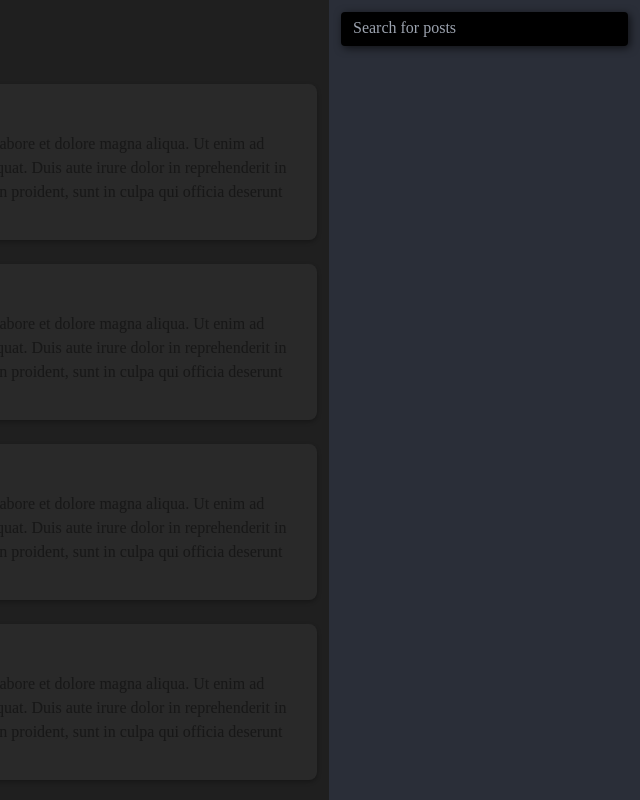
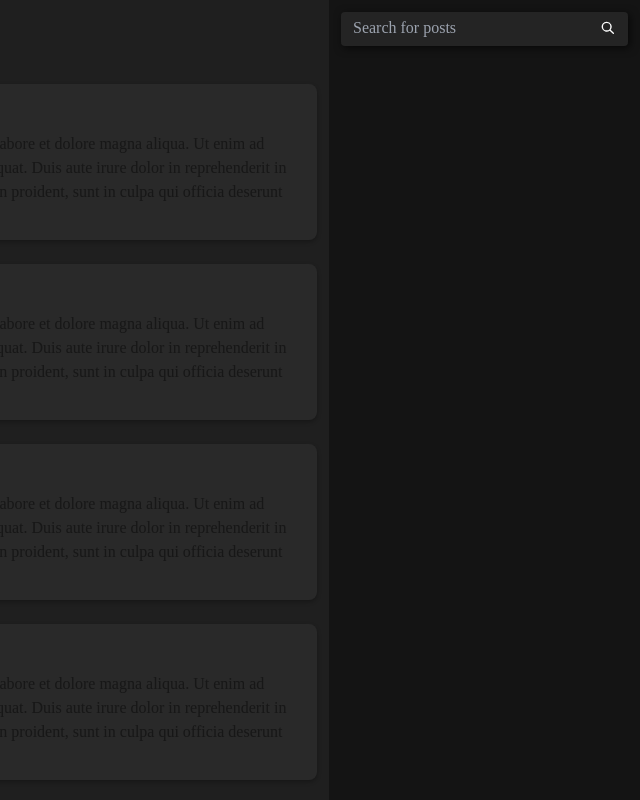
Before and after one commit to FireCubeStudios/Blog, a Next.js app: page / in a window 1280 px wide. Shown: the top 800 px of the page, without its empty margins (640-1280 px from the left). Built offline with nearby package versions, Linux system fonts and the light colour scheme.

Commit message:
SearchBox GlowUI

```diff
--- a/app/components/Search/SearchBox.module.css
+++ b/app/components/Search/SearchBox.module.css
@@ -4,13 +4,13 @@
 
     border-radius: 4px;
     margin: 12px;
-    background: black;
+    background: #242424;
     box-shadow: 2px 2px 8px rgba(0,0,0,0.64);
     transition: box-shadow 200ms ease-out;
 }
 
 .container:hover {
-    box-shadow: 2px 2px 12px rgba(0,0,0,0.84);
+    box-shadow: 2px 2px 12px rgba(0,0,0,1);
 }
 
 
@@ -46,12 +46,13 @@
     border-radius: 0 2px 2px 2px;
 }
 
-
 /* Flexbox that stores <input/> and other elements horizontally */
 .searchflexbox {
     display: flex;
     flex-direction: row;
+    background-position: center;
 }
+
 
 /*
     Remove default input styles including the border when it is focused
@@ -60,7 +61,7 @@
 .input {
     border: none;
     background: none;
-    flex-grow: 2; /* Stretch item to cover available space */
+    flex-grow: 1; /* Stretch item to cover available space */
     padding: 4px;
     padding-left: 12px;
     font-size: 14;
--- a/app/components/Search/SearchBox.tsx
+++ b/app/components/Search/SearchBox.tsx
@@ -2,12 +2,14 @@
 
 import { useState } from "react";
 import styles from "./SearchBox.module.css";
+import SearchButton from "./SearchButton/SearchButton";
 
 export default function SearchBox() {
     return(
         <div className={styles.container}>
             <div className={styles.searchflexbox}>
                 <input type="search" className={styles.input} placeholder="Search for posts"/>
+                <SearchButton/>
             </div>
             <div className={styles.glowbar}/>
         </div>
--- /dev/null
+++ b/app/components/Search/SearchButton/SearchButton.module.css
@@ -0,0 +1,58 @@
+/* Styles for search button */
+.searchbutton {
+    position: relative; /* Needed for glowbar to be at the bottom */
+    border-radius: 3px;
+    height: 24px;
+    width: 32px;
+    margin: 4px;
+
+    /* Align search icon to center */
+    display: flex;
+    align-items: center;
+    justify-content: center;
+
+    transition: background-color 200ms ease-out;
+}
+
+.searchbutton:hover {
+    background-color: #bdbdbd3e;
+}
+
+.searchbutton:active {
+    background-color: transparent;
+}
+
+/* Styles for glowbar */
+.glowbar {
+    position: absolute; /* Position glowbar at the bottom of parent button which has position: relative */
+    bottom: 0;
+
+    border-radius: 2px;
+    height: 2px;
+    width: 0%;
+    background: linear-gradient(to right, var(--accent-light), var(--accent));
+    box-shadow: 0 0 4px var(--accent-light); /* Glow shadow */
+    transition: width 200ms ease-out, border-radius 200ms ease-out; /* Properties for animating glowbar */
+}
+
+.searchbutton:hover .glowbar {
+    width: 40%;
+}
+
+.searchbutton:active .glowbar {
+    width: 0%;
+}
+
+/* Styles for search icon */
+.searchbutton svg {
+    transform: scale(1);
+    transition: transform 0.2s ease;
+}
+
+.searchbutton:hover svg {
+    transform: scale(1.2);
+}
+
+.searchbutton:active svg {
+    transform: scale(0.8);
+}
--- /dev/null
+++ b/app/components/Search/SearchButton/SearchButton.tsx
@@ -0,0 +1,14 @@
+"use client" // Needed for next.js when using useState
+
+import { useState } from "react";
+import styles from "./SearchButton.module.css";
+import { SearchIcon } from "./SearchIcon.js"
+
+export default function SearchButton() {
+    return(
+        <div className={styles.searchbutton}>
+            <SearchIcon/>
+            <div className={styles.glowbar}/>
+        </div>
+    );
+}
--- /dev/null
+++ b/app/components/Search/SearchButton/SearchIcon.js
@@ -0,0 +1,8 @@
+// Search Icon from Fluent Icons. NOTE: Width and Height changed to 16 to fit search box
+export function SearchIcon(props) {
+  return (
+  <svg width="16" height="16" fill="none" viewBox="0 0 24 24" xmlns="http://www.w3.org/2000/svg">
+    <path fill="#fff" d="M10 2.5a7.5 7.5 0 0 1 5.964 12.048l4.743 4.745a1 1 0 0 1-1.32 1.497l-.094-.083-4.745-4.743A7.5 7.5 0 1 1 10 2.5Zm0 2a5.5 5.5 0 1 0 0 11 5.5 5.5 0 0 0 0-11Z"/>
+  </svg>
+  )
+}
--- a/app/globals.css
+++ b/app/globals.css
@@ -71,7 +71,7 @@ aside {
   display: flex;
   flex-direction: column;
   grid-area: sidebar;
-  background: #2A2E38;
+  background: #141414;
   animation: SidebarEntrance 200ms ease-out;
   animation-fill-mode: backwards; /* Important to set sidebar to initial SidebarEntrance property */
 }
```
Also changed, not shown: app/components/Search/CloseRed.svg.
